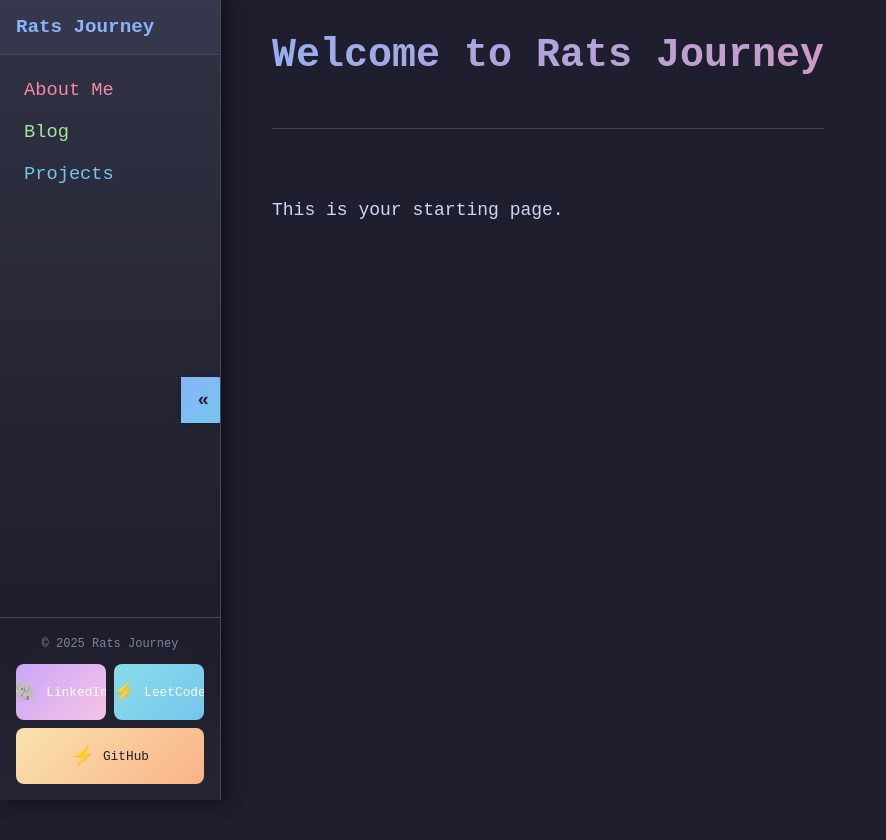
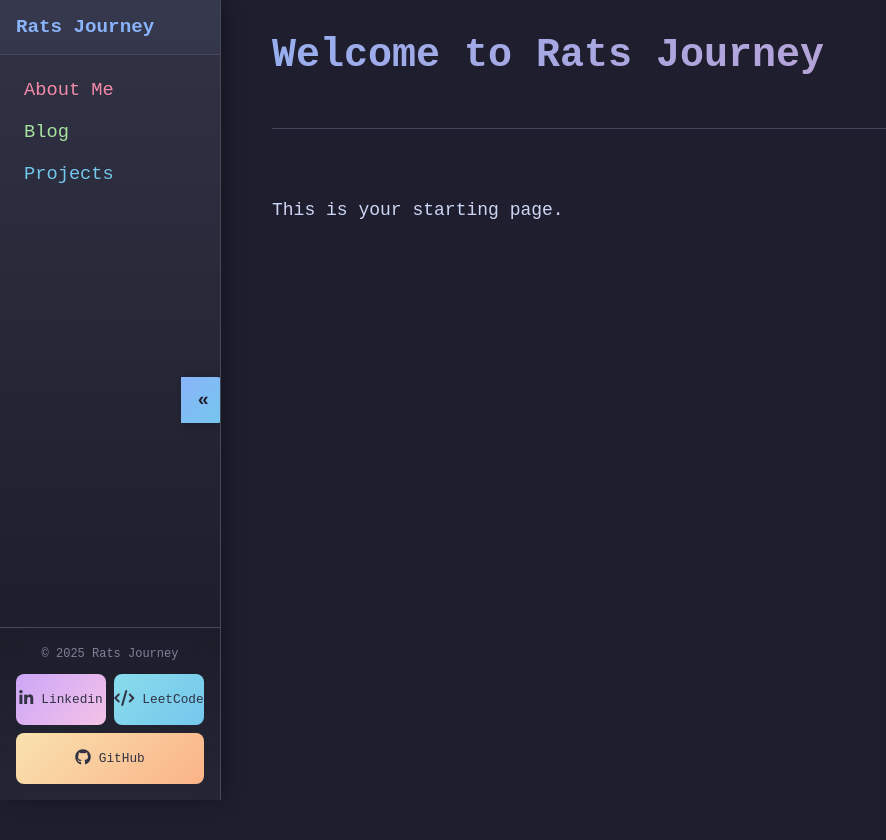
Before and after one commit to DaviMoreira27/my-blog, an Astro site: page / in a window 1280 px wide. Shown: the whole page, without its empty margins (0-886 px from the left). Built offline with nearby package versions, Linux system fonts and the light colour scheme; Astro itself is replaced by a stand-in of ours; a web font is replaced by a local one.

Commit message:
feat: added my social links

```diff
--- a/src/components/BaseHead.astro
+++ b/src/components/BaseHead.astro
@@ -19,6 +19,8 @@
 <meta name="viewport" content="width=device-width,initial-scale=1" />
 <link rel="icon" type="image/svg+xml" href="/catppuccin-logo.png" />
 <link rel="sitemap" href="/sitemap-index.xml" />
+<script src="https://kit.fontawesome.com/334e2650ec.js" crossorigin="anonymous"
+></script>
 <link
   rel="alternate"
   type="application/rss+xml"
--- a/src/components/Sidebar.tsx
+++ b/src/components/Sidebar.tsx
@@ -75,6 +75,11 @@
     return () => document.removeEventListener("keydown", handleKeyDown);
   }, [isMobile, mobileOpen]);
 
+  function redirectUser() {
+    window.location.href = '/';
+    return;
+  }
+
   return (
     <>
       {isMobile && (
@@ -112,7 +117,11 @@
         )}
 
         <div className="sidebar-header">
-          <p>Rats Journey</p>
+          <p className="sidebar-title"
+            onClick={redirectUser}
+          >
+            Rats Journey
+          </p>
           {isMobile && mobileOpen && (
             <button
               className="mobile-close-button"
@@ -161,35 +170,35 @@
           </div>
           <div className="social-links" role="list" aria-label="Redes sociais">
             <a
-              href="https://m.webtoo.ls/@astro"
+              href="https://www.linkedin.com/in/davimoreiraprogrammer/"
               target="_blank"
               rel="noopener noreferrer"
-              className="social-link mastodon"
+              className="social-link linkedin"
               title="LinkedIn"
               role="listitem"
               onClick={handleLinkClick}
             >
               <span className="social-icon" aria-hidden="true">
-                🐘
+                <i className="fa-brands fa-linkedin-in"></i>
               </span>
-              <span className="social-label">LinkedIn</span>
+              <span className="social-label">Linkedin</span>
             </a>
             <a
-              href="https://twitter.com/astrodotbuild"
+              href="https://leetcode.com/u/DaviMoreira27/"
               target="_blank"
               rel="noopener noreferrer"
-              className="social-link twitter"
+              className="social-link leetcode"
               title="LeetCode"
               role="listitem"
               onClick={handleLinkClick}
             >
               <span className="social-icon" aria-hidden="true">
-                ⚡
+                <i className="fa-solid fa-code"></i>
               </span>
               <span className="social-label">LeetCode</span>
             </a>
             <a
-              href="https://github.com/withastro/astro"
+              href="https://github.com/DaviMoreira27"
               target="_blank"
               rel="noopener noreferrer"
               className="social-link github"
@@ -198,7 +207,7 @@
               onClick={handleLinkClick}
             >
               <span className="social-icon" aria-hidden="true">
-                ⚡
+                <i className="fa-brands fa-github"></i>
               </span>
               <span className="social-label">GitHub</span>
             </a>
--- a/src/global.scss
+++ b/src/global.scss
@@ -60,6 +60,14 @@
 
   &.collapsed {
     width: 80px;
+
+    .sidebar-title{
+      display: none;
+    }
+  }
+
+  .sidebar-title {
+    cursor: pointer;
   }
 }
 
@@ -428,8 +436,9 @@
   }
 
   .social-icon {
-    font-size: 1.2rem;
+    font-size: 1.0rem;
     transition: transform 0.3s ease;
+    color: $mocha-surface0;
   }
 
   .social-label {
@@ -437,6 +446,7 @@
     font-weight: 500;
     white-space: nowrap;
     transition: opacity 0.3s ease;
+    color: $mocha-surface0;
   }
 
   &:hover .social-icon {
@@ -518,7 +528,7 @@
   }
 }
 
-.social-link.mastodon {
+.social-link.linkedin {
   background: linear-gradient(135deg, $mocha-mauve, $mocha-pink);
   color: white;
 
@@ -531,7 +541,7 @@
   }
 }
 
-.social-link.twitter {
+.social-link.leetcode {
   background: linear-gradient(135deg, $mocha-sky, $mocha-sapphire);
   color: white;
 
--- a/src/pages/index.astro
+++ b/src/pages/index.astro
@@ -1,17 +1,9 @@
 ---
 import "../global.scss";
-import Sidebar from "../components/Sidebar";
-import BaseHead from "../components/BaseHead.astro";
 import BaseLayout from "../layouts/BaseLayout.astro";
 ---
 
-<html lang="en">
-  <head>
-    <BaseHead title="Rats Journey" description="Main page" />
-  </head>
-  <body>
-    <Sidebar client:load />
-    <main>
+
 <BaseLayout
   title="Welcome to Rats Journey"
   description="This is your starting page."
@@ -19,6 +11,3 @@
 >
   <p>This is your starting page.</p>
 </BaseLayout>
-    </main>
-  </body>
-</html>
```
Also changed, not shown: src/assets/imgs/github.svg (added). Lines whose indentation alone changed are shown as unchanged.
